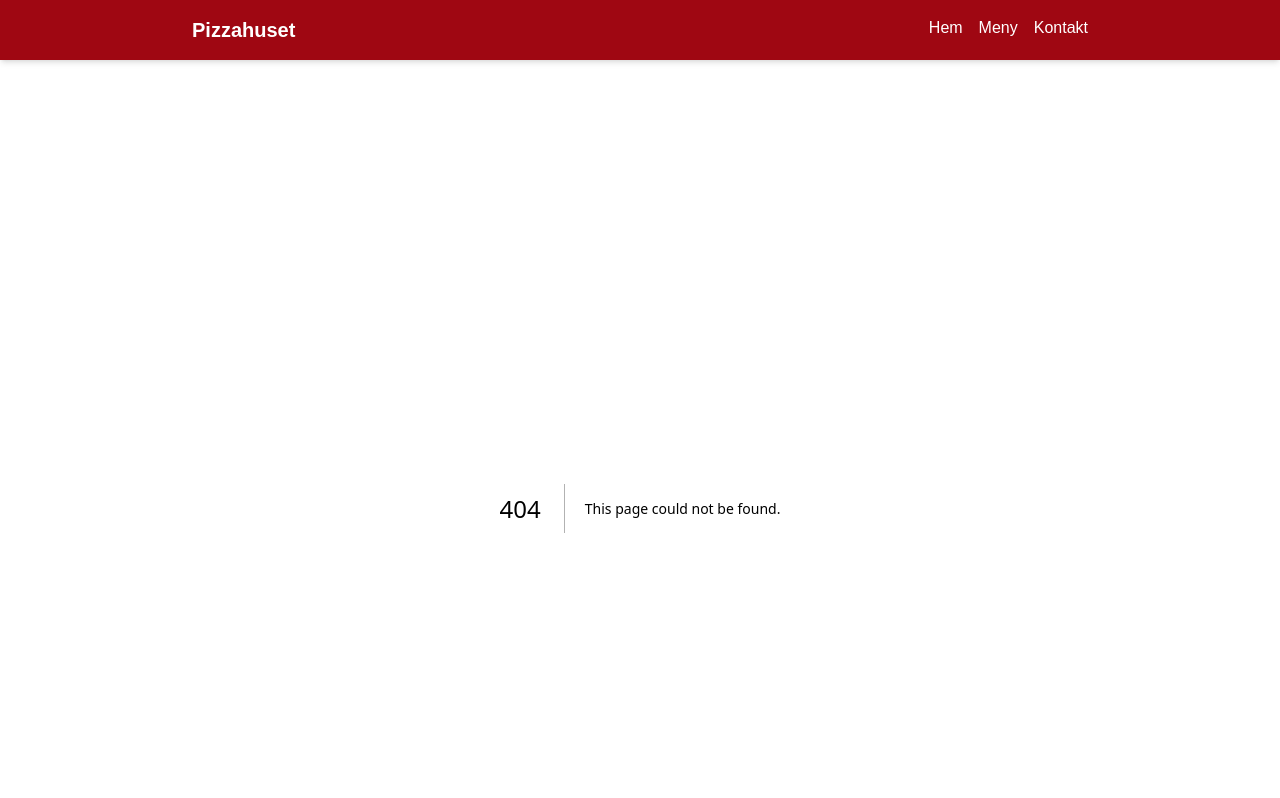
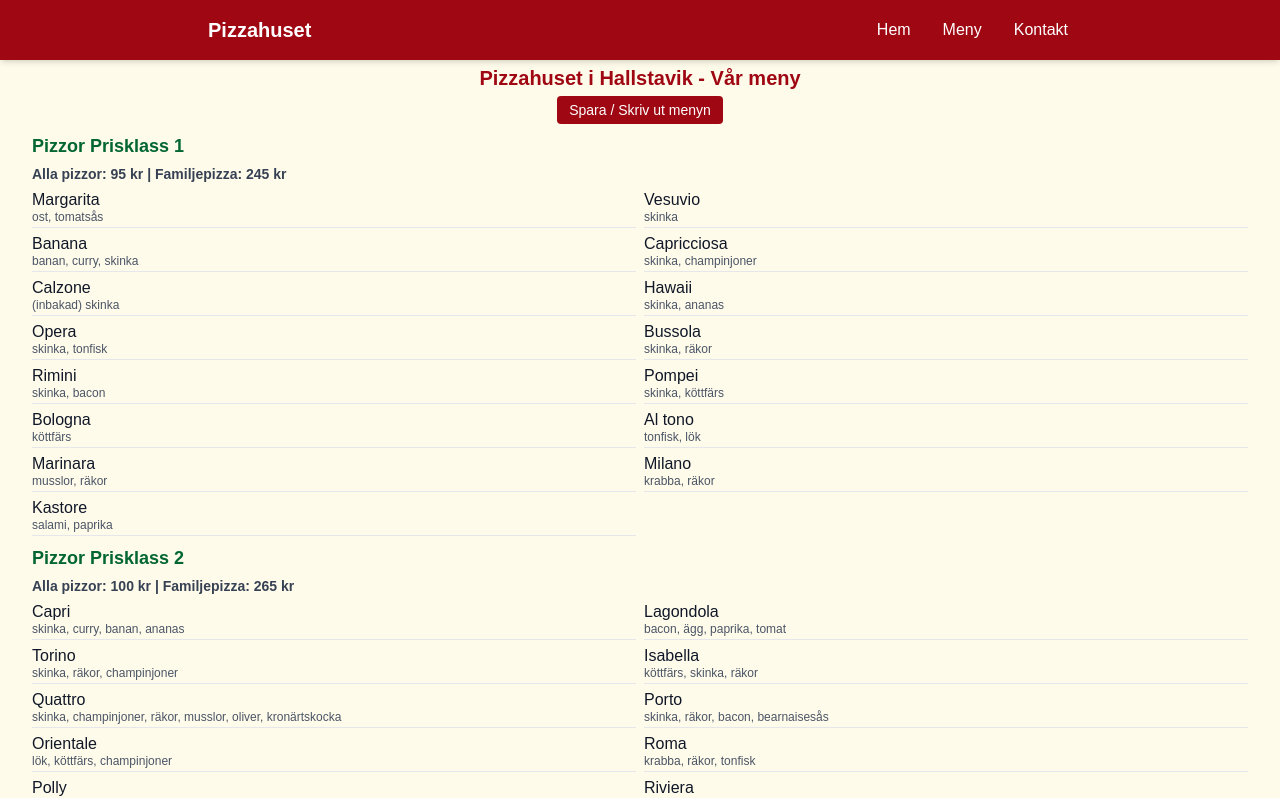
Before and after one commit to annkar73/pizzahuset, a Next.js app: page /menu/print in a window 1280 px wide. Before the commit this address had no page. Shown: the top 798 px of the page. Built offline with nearby package versions, Linux system fonts and the light colour scheme.

Commit message:
add printable

```diff
--- a/src/app/components/Header.tsx
+++ b/src/app/components/Header.tsx
@@ -1,14 +1,72 @@
+"use client";
+
 import Link from "next/link";
+import { usePathname } from "next/navigation";
+import { useState } from "react";
+import { HiMenu, HiX } from "react-icons/hi";
 
 export default function Header() {
+  const [isOpen, setIsOpen] = useState(false);
+  const pathname = usePathname(); // för att markera aktiv länk
+
+  const toggleMenu = () => setIsOpen(!isOpen);
+  const closeMenu = () => setIsOpen(false);
+
+  const links = [
+    { href: "/", label: "Hem" },
+    { href: "/menu", label: "Meny" },
+    { href: "/contact", label: "Kontakt" },
+  ];
+
   return (
-    <header className="bg-red-800 text-white p-4 shadow-md">
-      <nav className="max-w-4xl mx-auto flex justify-between">
-        <Link href="/" className="font-bold text-xl">Pizzahuset</Link>
-        <div className="space-x-4">
-          <Link href="/">Hem</Link>
-          <Link href="/menu">Meny</Link>
-          <Link href="/contact">Kontakt</Link>
+    <header className="bg-red-800 text-white shadow-md fixed w-full z-50">
+      <nav className="max-w-4xl mx-auto flex justify-between items-center p-4 relative">
+        <Link href="/" className="font-bold text-xl">
+          Pizzahuset
+        </Link>
+
+        {/* Desktop meny */}
+        <div className="hidden md:flex space-x-6">
+          {links.map((link) => {
+            const isActive = pathname === link.href;
+            return (
+              <Link
+                key={link.href}
+                href={link.href}
+                className={`relative px-1 ${
+                  isActive ? "font-semibold" : ""
+                } hover:font-semibold`}
+              >
+                {link.label}
+              </Link>
+            );
+          })}
+        </div>
+
+        {/* Mobil menyknapp */}
+<button
+  className="md:hidden text-white text-2xl z-50"
+  onClick={toggleMenu}
+  aria-label="Toggle menu"
+>
+  {isOpen ? <HiX /> : <HiMenu />}
+</button>
+
+        {/* Mobilmeny */}
+        <div
+          className={`fixed top-0 left-0 w-full h-full bg-green-800 text-amber-50 flex flex-col items-center justify-center transition-transform duration-300 ease-in-out z-40
+            ${isOpen ? "translate-y-0" : "-translate-y-full"}`}
+        >
+          {links.map((link) => (
+            <Link
+              key={link.href}
+              href={link.href}
+              onClick={closeMenu}
+              className="text-2xl mb-6"
+            >
+              {link.label}
+            </Link>
+          ))}
         </div>
       </nav>
     </header>
--- a/src/app/contact/page.tsx
+++ b/src/app/contact/page.tsx
@@ -3,6 +3,17 @@ export default function ContactPage() {
     <div>
       <h1 className="text-3xl font-bold mb-4">Kontakt</h1>
       <p>Öppettider och kontaktinformation kommer här.</p>
+
+            {/* Contact info */}
+      <div className="mt-6 pt-6 border-t border-gray-300 pt-1 text-left text-sm print:text-[10px]">
+        <p className="font-bold text-lg">Pizzahuset i Hallstavik</p>
+        <p><span className="font-semibold font-green-800">Adress:</span> Uppsalavägen 4C, Hallstavik</p>
+        <p><span className="font-semibold">Öppettider:</span> Mån-Sön 11:00-21:00 | vintertid: 11:00-20:00</p>
+
+        <p><span className="font-semibold">Telefon:</span> 0175-234 51</p>
+      </div>
+
+
     </div>
   );
 }
--- a/src/app/globals.css
+++ b/src/app/globals.css
@@ -18,3 +18,34 @@ body {
   color: var(--foreground);
   font-family: Arial, Helvetica, sans-serif;
 }
+
+/* src/app/globals.css */
+@media print {
+  body {
+    background: white !important;
+    color: black !important;
+    font-size: 12px; /* mindre text */
+  }
+
+  header, footer, button, nav {
+    display: none !important; /* göm allt utom menyn */
+  }
+
+  main {
+    padding: 0 !important;
+    max-width: 100% !important;
+  }
+
+  h1 {
+    font-size: 16pt;
+  }
+
+  h2 {
+    font-size: 14pt;
+  }
+
+  ul li {
+    margin-bottom: 2px;
+    page-break-inside: avoid;
+  }
+}
--- a/src/app/menu/page.tsx
+++ b/src/app/menu/page.tsx
@@ -1,6 +1,7 @@
 "use client";
 import { useState } from "react";
 import { menu } from "../../data/menu";
+import Link from "next/link";
 
 export default function MenuPage() {
   const [openCategories, setOpenCategories] = useState<string[]>([]);
@@ -14,10 +15,19 @@ export default function MenuPage() {
   };
 
   return (
-    <div className="space-y-10 pb-8" >
-      <h1 className="text-3xl font-bold text-center text-red-800">Vår meny</h1>
+    <div className="space-y-10 pb-8 pt-10" >
+      <h1 className="text-4xl font-bold text-center text-red-800">Vår meny</h1>
       <p className="text-xl font-bold text-center text-green-800">alla pizzor med mozzarellaost och äkta skinka</p>
 
+<div className="text-center mb-6">
+  <span>Se komplett meny med möjlighet att spara eller skriva ut </span>
+  <Link
+    href="/menu/print"
+    className="inline-block bg-green-800 text-white text-sm font-semibold px-3 py-1.5 rounded hover:bg-green-700 transition-colors align-baseline"
+  >
+    här
+  </Link>
+</div>
       {menu.map((category) => {
         const isOpen = openCategories.includes(category.title);
         return (
--- /dev/null
+++ b/src/app/menu/print/page.tsx
@@ -0,0 +1,81 @@
+"use client";
+
+import { menu } from "../../../data/menu";
+
+export default function PrintMenuPage() {
+  return (
+    <div className="p-2 pt-4 max-w-[100%] mx-auto print:p-0">
+      {/* Rubrik */}
+      <h1 className="text-xl font-bold text-center text-red-800 mb-1 print:text-lg">
+        Pizzahuset i Hallstavik - Vår meny
+      </h1>
+
+      {/* Utskriftsknapp */}
+      <div className="mb-2 text-center print:hidden">
+        <button
+          className="px-3 py-1 bg-red-800 text-white rounded hover:bg-red-700 text-sm"
+          onClick={() => window.print()}
+        >
+          Spara / Skriv ut menyn
+        </button>
+      </div>
+
+      {menu.map((category) => (
+        <div key={category.title} className="mb-2 break-inside-avoid">
+          <h2 className="text-lg font-semibold text-green-800 mb-1 print:text-base">
+            {category.title}
+          </h2>
+
+          {category.basePrice && (
+            <p className="text-sm font-bold text-gray-700 mb-1 print:text-[10px]">
+              Alla pizzor: {category.basePrice} kr
+              {category.familyPrice &&
+                ` | Familjepizza: ${category.familyPrice} kr`}
+            </p>
+          )}
+
+          {category.panPrices && (
+            <p className="text-sm font-bold text-gray-700 mb-1 print:text-[10px]">
+              S: {category.panPrices.S} kr | M: {category.panPrices.M} kr | L:{" "}
+              {category.panPrices.L} kr
+            </p>
+          )}
+
+          <ul className="grid grid-cols-1 md:grid-cols-2 gap-x-2 gap-y-1 print:grid-cols-2 print:gap-x-2 print:gap-y-1">
+            {category.items.map((item) => (
+              <li
+                key={item.name}
+                className="flex justify-between py-0.5 border-b border-gray-200 print:py-0.5 print:border-b-gray-300"
+              >
+                <div className="flex flex-col">
+                  <span className="font-medium text-gray-900 print:text-[9px] leading-tight">
+                    {item.name}
+                  </span>
+                  {item.ingredients && (
+                    <span className="text-gray-600 text-xs print:text-[8px] leading-tight">
+                      {item.ingredients}
+                    </span>
+                  )}
+                </div>
+                {item.price && (
+                  <span className="font-semibold text-gray-900 print:text-[9px]">
+                    {item.price} kr
+                  </span>
+                )}
+              </li>
+            ))}
+          </ul>
+        </div>
+      ))}
+
+      {/* Kontaktinfo längst ner */}
+      <div className="mt-6 pt-6 border-t border-gray-300 pt-1 text-center text-sm print:text-[10px]">
+        <p className="font-bold text-lg underline">Pizzahuset i Hallstavik</p>
+        <p><span className="font-semibold font-green-800">Adress:</span> Uppsalavägen 4C, Hallstavik</p>
+        <p><span className="font-semibold">Öppettider:</span> Mån-Sön 11:00-21:00 | vintertid: 11:00-20:00</p>
+
+        <p><span className="font-semibold">Telefon:</span> 0175-234 51</p>
+      </div>
+    </div>
+  );
+}
--- a/src/data/menu.ts
+++ b/src/data/menu.ts
@@ -15,7 +15,7 @@ export interface IMenuCategory {
 
 export const menu: IMenuCategory[] = [
   {
-    title: "Prisklass 1",
+    title: "Pizzor Prisklass 1",
     basePrice: 95,
     familyPrice: 245,
     items: [
@@ -37,7 +37,7 @@ export const menu: IMenuCategory[] = [
     ],
   },
   {
-    title: "Prisklass 2",
+    title: "Pizzor Prisklass 2",
     basePrice: 100,
     familyPrice: 265,
     items: [
```
Also changed, not shown: package.json (+6 -5 lines), 1 other file (tests, documents, lock files or other folders).
